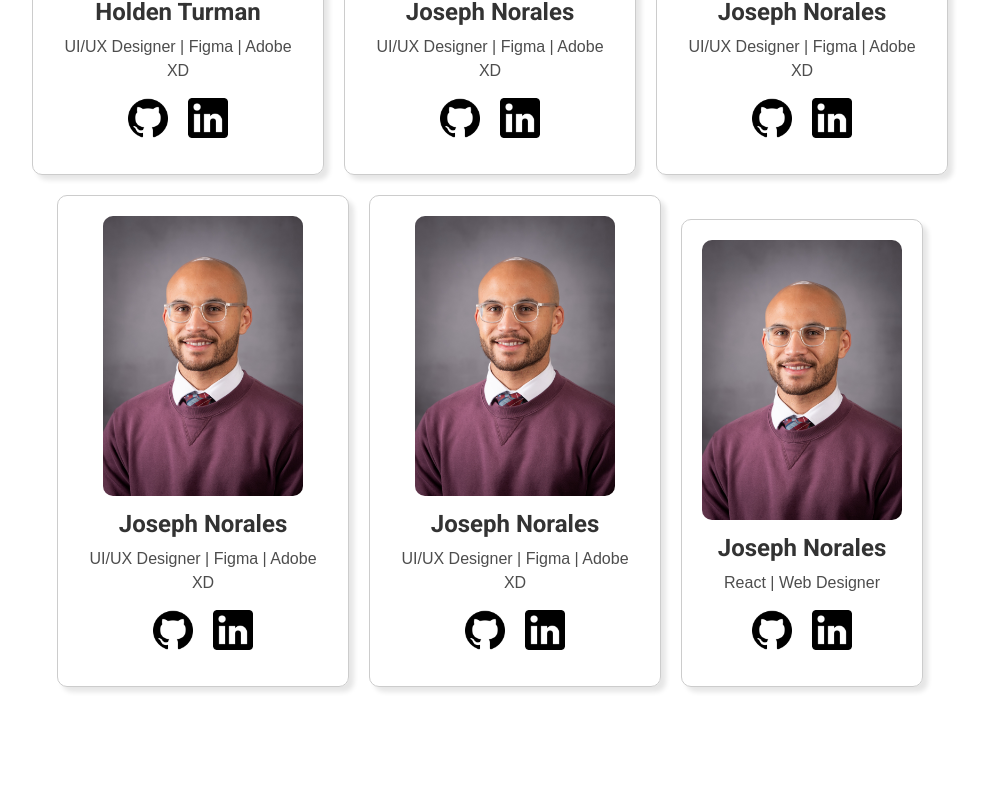
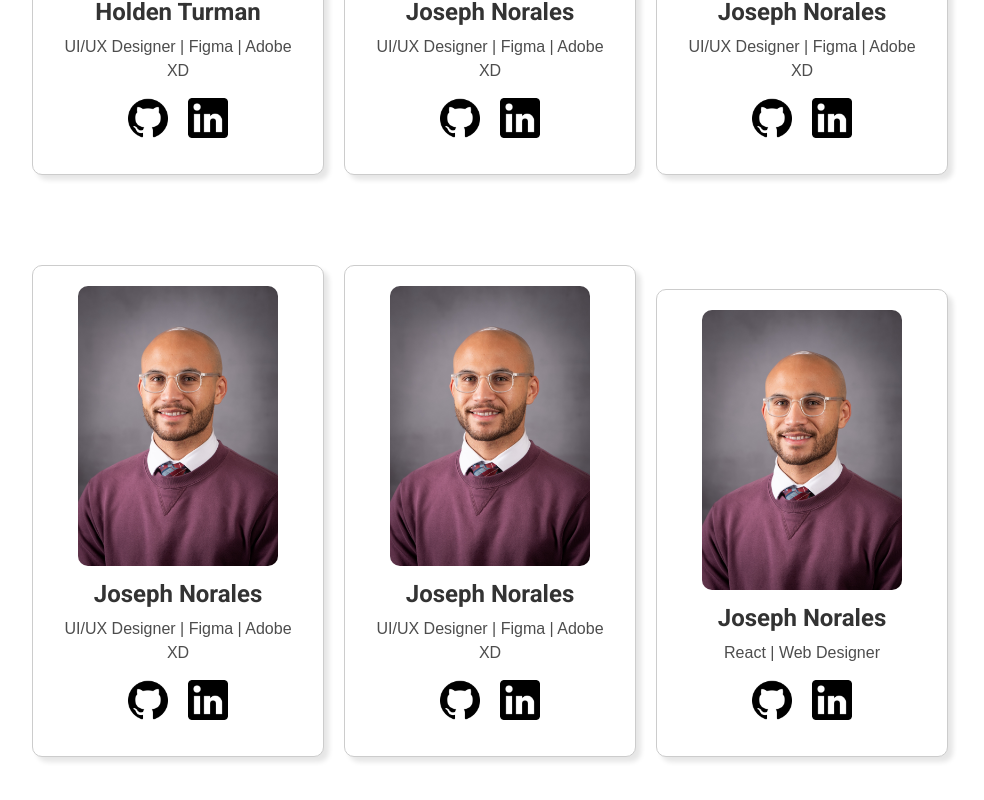
Before and after one commit to celeste-nunez/TeamRocket, a React (Vite) app in the folder my-react/: page /AboutUs in a window 1280 px wide. Shown: the part 796-1596 px from the top of the page, without its empty margins (150-1134 px from the left). Before the commit the page ends 1525 px from the top, so only its background shows below. Built offline with nearby package versions, Linux system fonts and the light colour scheme; a web font is replaced by a local one.

Commit message:
card and nav bar

```diff
--- a/my-react/src/Components/NavBar.css
+++ b/my-react/src/Components/NavBar.css
@@ -6,7 +6,7 @@ footer {
     justify-content: space-between;
     /* background-color: rgb(11, 72, 80); */
     background-color: var(--accent-color1);
-
+    margin-top: 1000px;
     align-items: center;
     position: fixed;
     bottom: 0;
@@ -67,7 +67,7 @@ footer {
 }
 
 
-@media screen and (max-width: 600px) {
+@media screen and (max-width: 700px) {
     footer {
         flex-direction: column;
         /* Stack items vertically */
@@ -90,4 +90,11 @@ footer {
         font-size: 2rem;
         /* Reduce logo size */
     }
+
 }
+
+@media screen and (max-width: 600px) {
+    .nav-opt {
+        font-size: 10px;
+    }
+}
--- a/my-react/src/card.css
+++ b/my-react/src/card.css
@@ -8,7 +8,10 @@
     margin: 10px;
     text-align: center;
     max-width: 250px;
+    width: 250px;
     display: inline-block;
+    margin-bottom: 5em;
+    background-color: white;
 }
 .card .profile-picture{
   border-radius: 10px;
@@ -18,6 +21,7 @@
   display: block;
   margin: 0 auto;
 }
+
 .card .button {
   background: none;
   border: none;
```
Also changed, not shown: my-react/src/App.css (line endings or trailing spaces).
